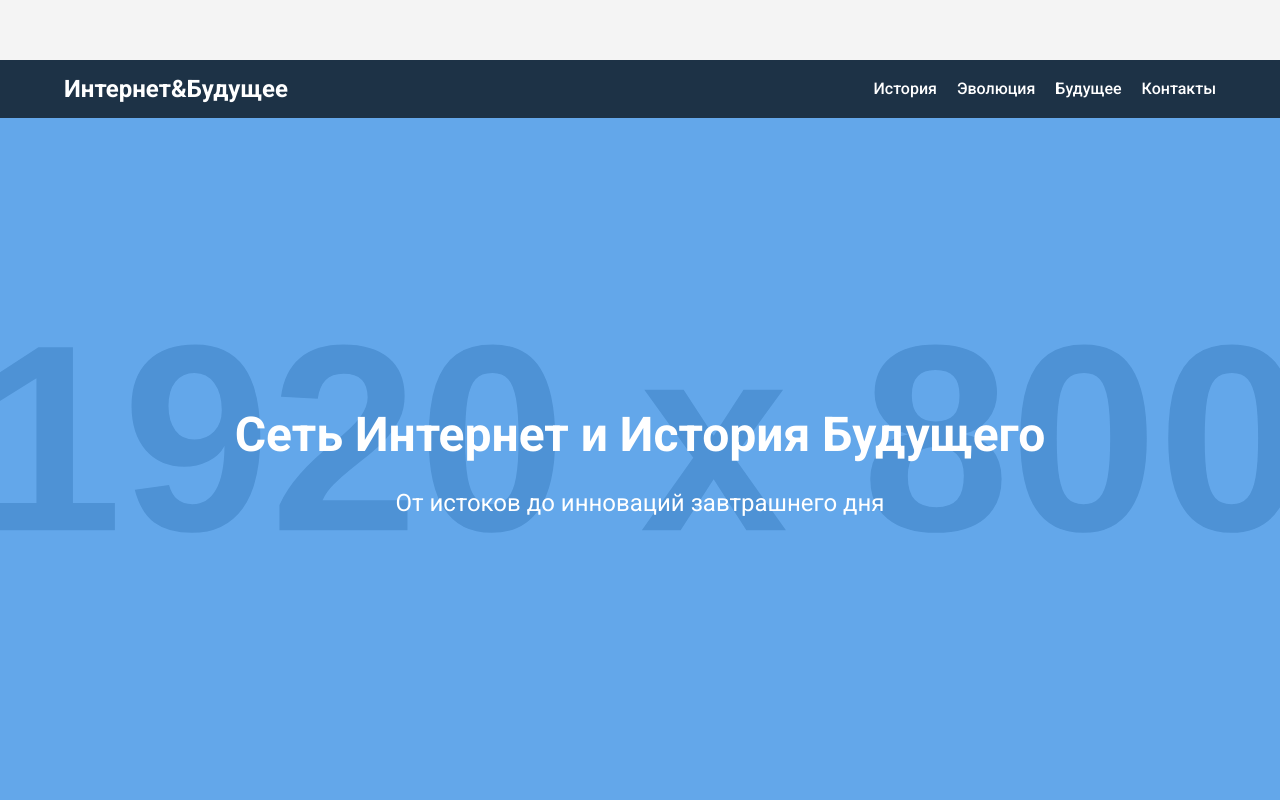
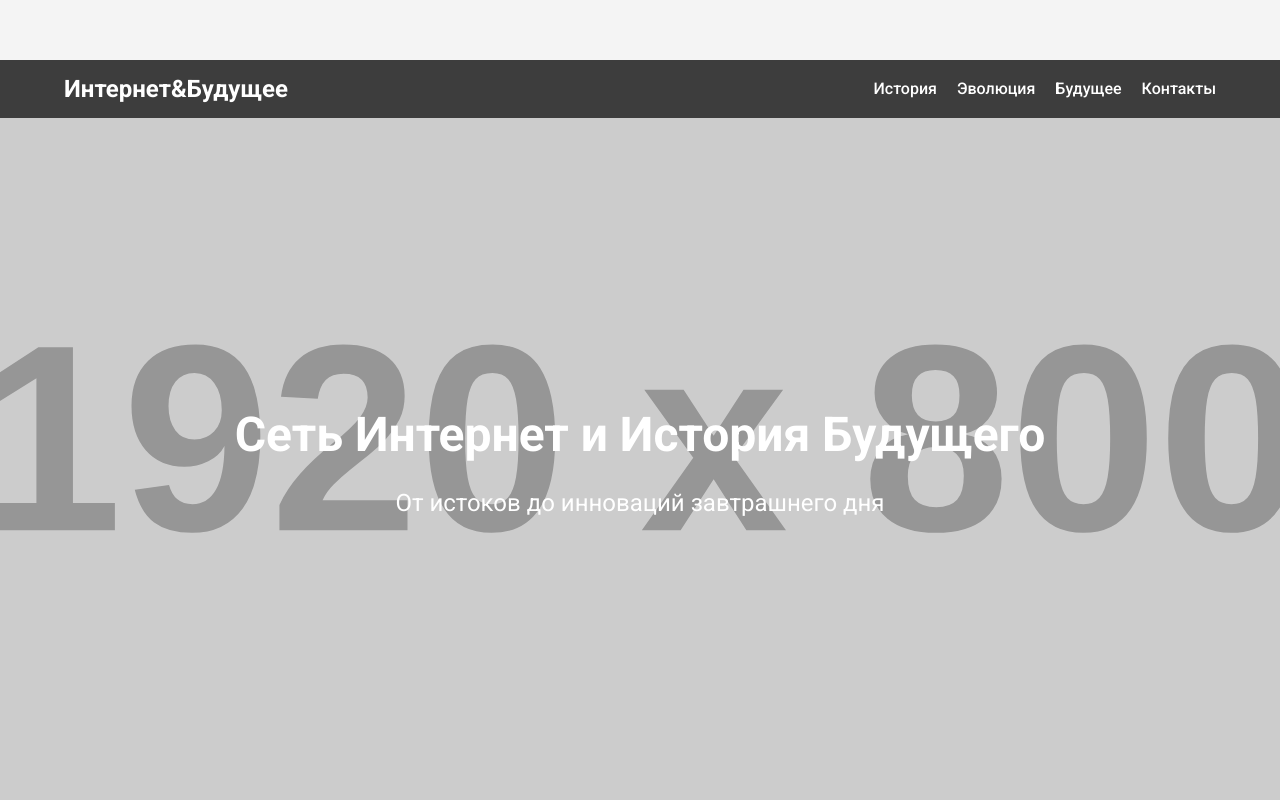
Before and after one commit to flayyyd/skiffify, a plain HTML site: page index.html in a window 1280 px wide. Shown: the top 800 px of the page. Drawn offline with Linux system fonts and the light colour scheme; placeholder pictures from the web are drawn by us.

Commit message:
Update style.css

```diff
--- a/style.css
+++ b/style.css
@@ -81,7 +81,7 @@ body {
   left: 0;
   right: 0;
   bottom: 0;
-  background: rgba(30, 144, 255, 0.6);
+  background: black, url(https://business-online.su/img/articles/2019-05-14/pervaya.png);
 }
 
 .hero-content {
```
